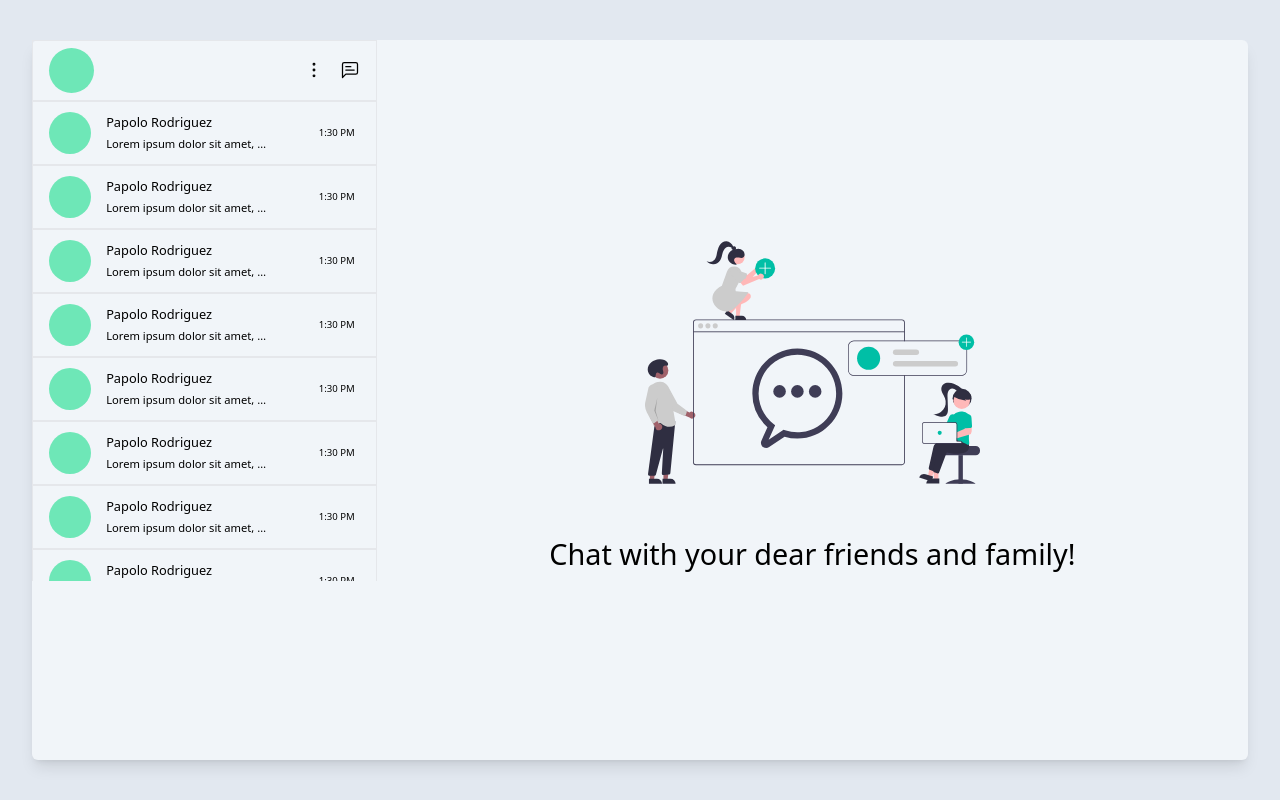
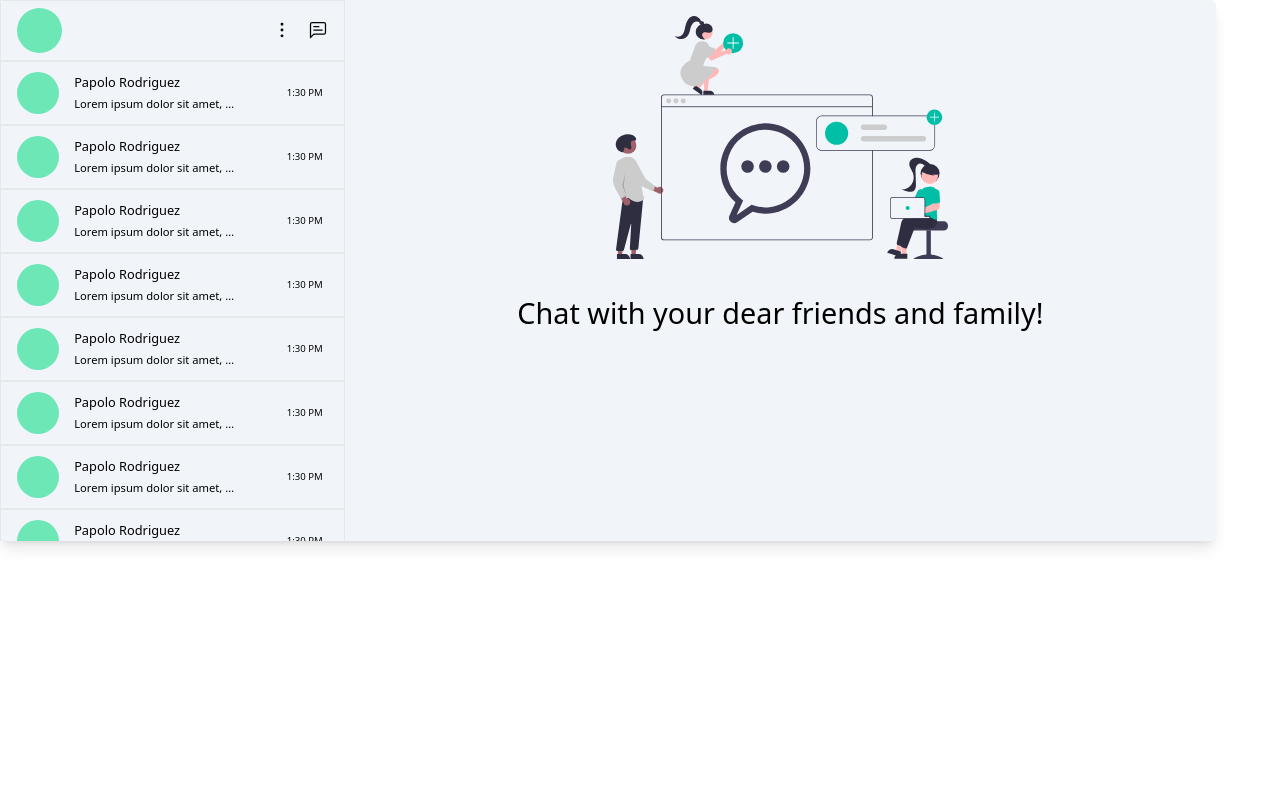
Before and after one commit to GuillermoTD/Keloke-APP, a React (Vite) app: page / in a window 1280 px wide. Built offline with nearby package versions, Linux system fonts and the light colour scheme.

Commit message:
se agrega enrutador

```diff
--- a/package.json
+++ b/package.json
@@ -15,6 +15,7 @@
     "postcss": "^8.4.47",
     "react": "^18.3.1",
     "react-dom": "^18.3.1",
+    "react-router-dom": "^6.26.2",
     "tailwindcss": "^3.4.13"
   },
   "devDependencies": {
--- a/src/App.tsx
+++ b/src/App.tsx
@@ -1,10 +1,10 @@
-import Main from './components/Main';
+import MainContainer from './components/MainContainer';
 
 function App() {
   return (
     <>
-      <div className="bg-slate-200 w-full h-[100vh] flex items-center justify-center">
-        <Main />
+      <div className="bg-slate-400 w-full h-[100vh] flex flex-col items-center justify-center">
+        <MainContainer />
       </div>
     </>
   );
--- a/src/components/RightSide.tsx
+++ b/src/components/RightSide.tsx
@@ -1,5 +1,4 @@
-import MainImage from "../../public/MainImage.svg"
-
+import MainImage from "../assets/MainImage.svg"
 
 
 const RightSide = ()=>{
--- /dev/null
+++ b/src/config/Providers.jsx
@@ -0,0 +1,20 @@
+'use client';
+
+// import { ThemeProvider } from 'acme-theme';
+// import { AuthProvider } from 'acme-auth';
+
+import {
+    RouterProvider,
+  } from "react-router-dom";
+
+import Router from "./Routers"
+
+function Providers({ children }) {
+  return (
+    <RouterProvider router={Router}>
+      {children}
+    </RouterProvider>
+  );
+}
+
+export default Providers
--- /dev/null
+++ b/src/config/Routers.jsx
@@ -0,0 +1,16 @@
+import {
+    createBrowserRouter
+  } from "react-router-dom";
+
+import MainContainer from "../components/MainContainer"
+
+const Router = createBrowserRouter(
+    [
+        {
+            path: "/",
+            element: <MainContainer/>,
+          },
+    ]
+)
+
+export default Router
--- a/src/index.css
+++ b/src/index.css
@@ -1,6 +1,9 @@
 @import 'tailwindcss/base';
 @import 'tailwindcss/components';
 @import 'tailwindcss/utilities';
+
+
+
 
 .SidebarScroll {
   @apply w-full overflow-auto;
--- a/src/main.tsx
+++ b/src/main.tsx
@@ -1,10 +1,13 @@
-import { StrictMode } from 'react'
-import { createRoot } from 'react-dom/client'
-import App from './App.tsx'
-import './index.css'
+import { StrictMode } from "react";
+import { createRoot } from "react-dom/client";
+import App from "./App.tsx";
+import "./index.css";
+import Providers from "./config/Providers"
 
-createRoot(document.getElementById('root')!).render(
+createRoot(document.getElementById("root")!).render(
   <StrictMode>
-    <App />
-  </StrictMode>,
-)
+    <Providers>
+      <App />
+    </Providers>
+  </StrictMode>
+);
```
Also changed, not shown: src/assets/MainImage.svg (renamed from public/MainImage.svg), src/components/MainContainer.tsx (renamed from src/components/Main.tsx), 1 other file (tests, documents, lock files or other folders).
